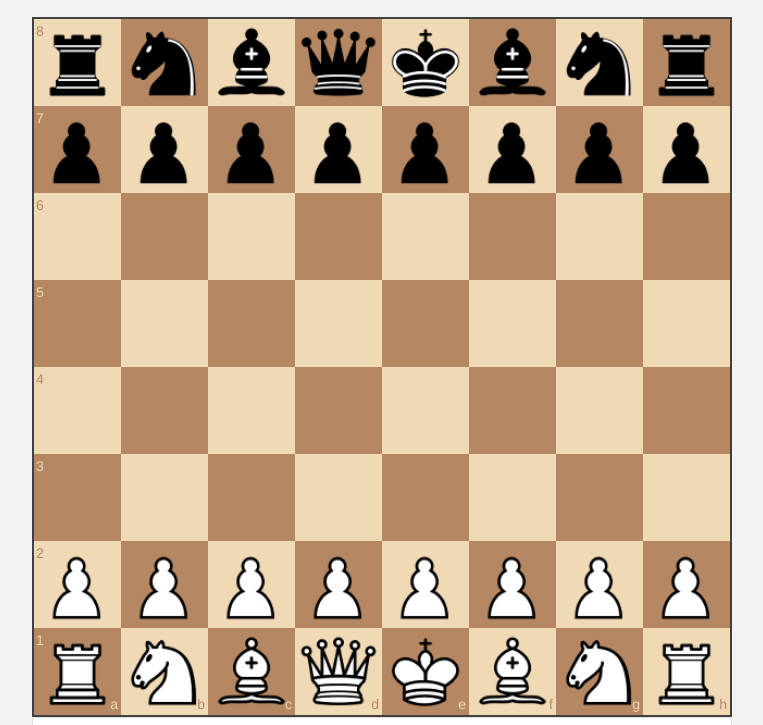
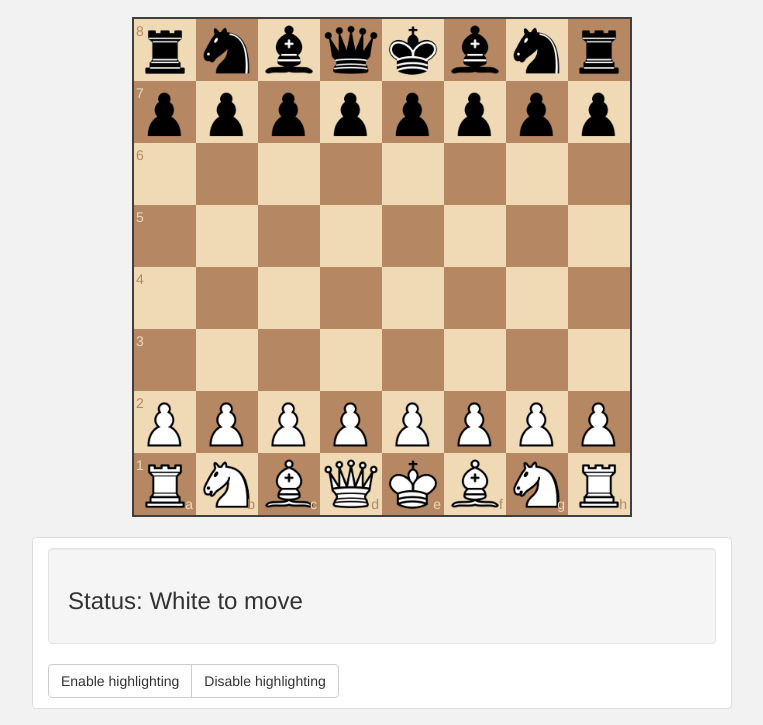
Before and after one commit to Degendeg/Chessplay, a website: page public/game.html in a window 1280 px wide. Shown: the part 75-800 px from the top of the page, without its empty margins (258-1021 px from the left). Drawn offline with nearby package versions, Linux system fonts and the light colour scheme.

Commit message:
Changes to UI

```diff
--- a/public/css/jumbotron-narrow.css
+++ b/public/css/jumbotron-narrow.css
@@ -10,7 +10,6 @@ body {
   background: #f2f2f2;
 }
 
-
 /* Everything but the jumbotron gets side spacing for mobile first views */
 
 .header,
@@ -20,14 +19,12 @@ body {
   padding-left: 15px;
 }
 
-
 /* Custom page header */
 
 .header {
   padding-bottom: 20px;
   border-bottom: 1px solid #e5e5e5;
 }
-
 
 /* Make the masthead heading the same height as the navigation */
 
@@ -37,7 +34,6 @@ body {
   line-height: 40px;
 }
 
-
 /* Custom page footer */
 
 .footer {
@@ -45,7 +41,6 @@ body {
   color: #777;
   border-top: 1px solid #e5e5e5;
 }
-
 
 /* Customize container */
 
@@ -58,7 +53,6 @@ body {
 .container-narrow > hr {
   margin: 30px 0;
 }
-
 
 /* Main marketing message and sign up button */
 
@@ -73,7 +67,6 @@ body {
   font-size: 21px;
 }
 
-
 /* Supporting marketing content */
 
 .marketing {
@@ -83,7 +76,6 @@ body {
 .marketing p + h4 {
   margin-top: 28px;
 }
-
 
 /* Responsive: Portrait tablets and up */
 
@@ -105,7 +97,6 @@ body {
   }
 }
 
-
 /* Custom css */
 
 .logo {
@@ -115,7 +106,7 @@ body {
 }
 
 #board {
-  width: 700px;
+  width: 500px;
 }
 
 a {
@@ -167,7 +158,6 @@ a:hover {
   cursor: pointer;
 }
 
-
 /* Chat */
 
 #messages {
--- a/public/game.html
+++ b/public/game.html
@@ -37,10 +37,15 @@
 	  </div><!-- /.container-fluid -->
 	</nav>
 
-      <div id="board"></div>
+      <center>
+		<div id="board"></div>
+	  </center>
+	  <br />
       <ul class="list-group">
         <li class="list-group-item">
-          <h3>Status: <span id="status"></span></h3>
+          <div class="well">
+			<h3>Status: <span id="status"></span></h3>
+		  </div>
 		  <div class="btn-group" role="group" aria-label="...">
 		  <button class="btn btn-default" id="enableHighlightBtn">Enable highlighting</button>
 		  <button class="btn btn-default" id="disableHighlightBtn">Disable highlighting</button>
```
